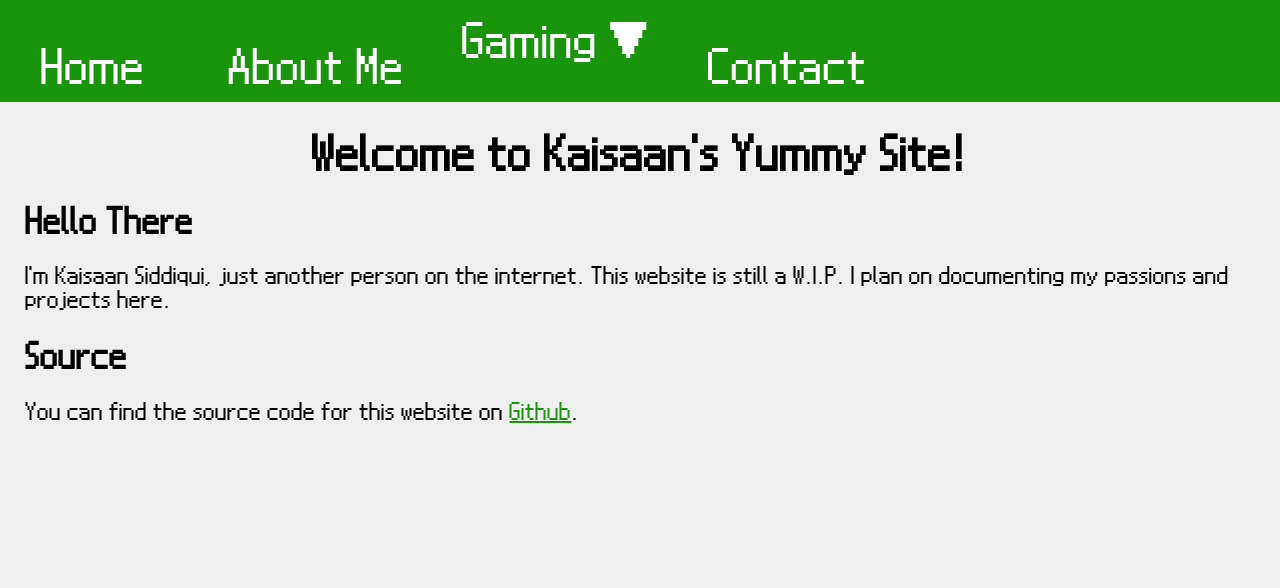
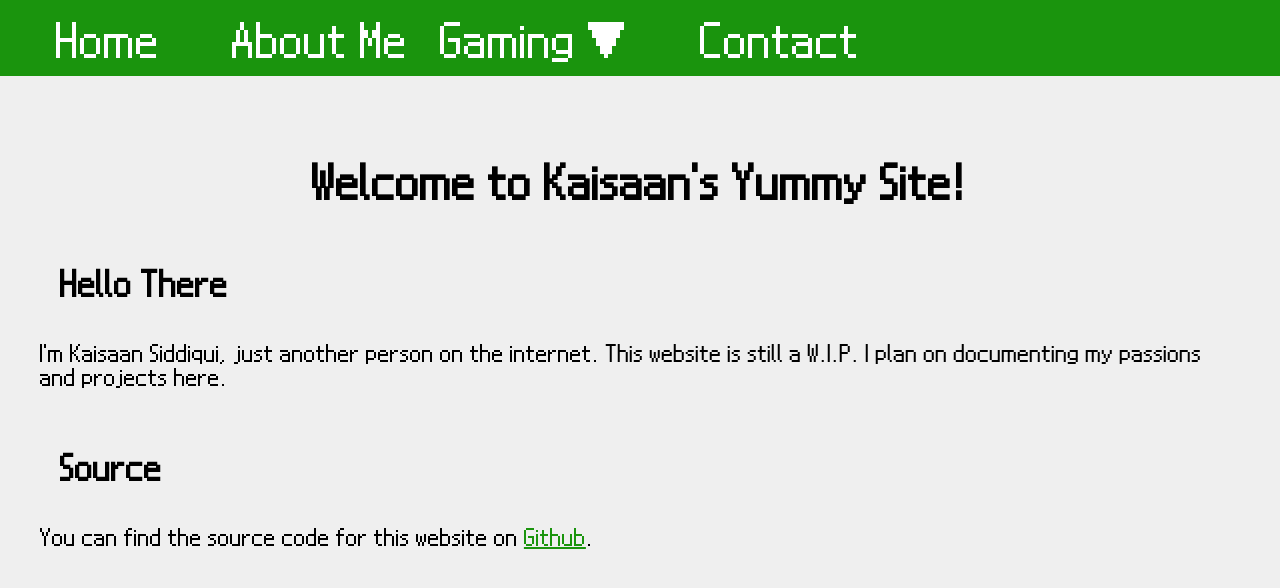
Before and after one commit to Kaisaan/kaisaan.github.io, a Jekyll site: the page built from index.html, in a window 1280 px wide. Shown: the top 588 px of the page. Built offline with Jekyll 4.4.1, drawn with Linux system fonts in a browser that asks for light colours; some web fonts are replaced.

Commit message:
Fix more margins

```diff
--- a/css/style.css
+++ b/css/style.css
@@ -26,8 +26,8 @@
     font-size: 10px;
 }
 
-p, li, h1, h2 {
-    margin: 2%;
+p, h1, h2 {
+    margin: 2em;
 }
 
 p {
@@ -36,7 +36,7 @@
 
 li {
     font-size: 2em;
-    margin-bottom: 0px;
+    margin-left: 1em;
 }
 
 h1 {
```
